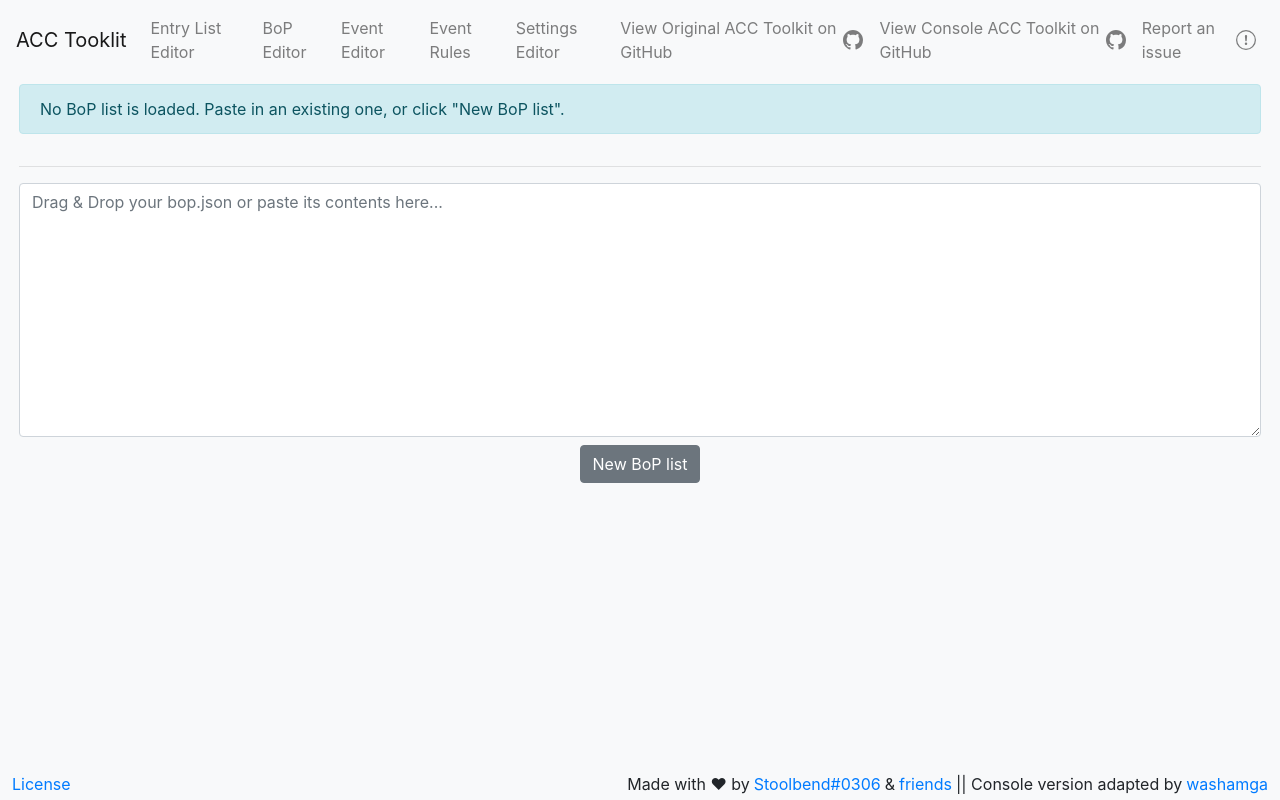
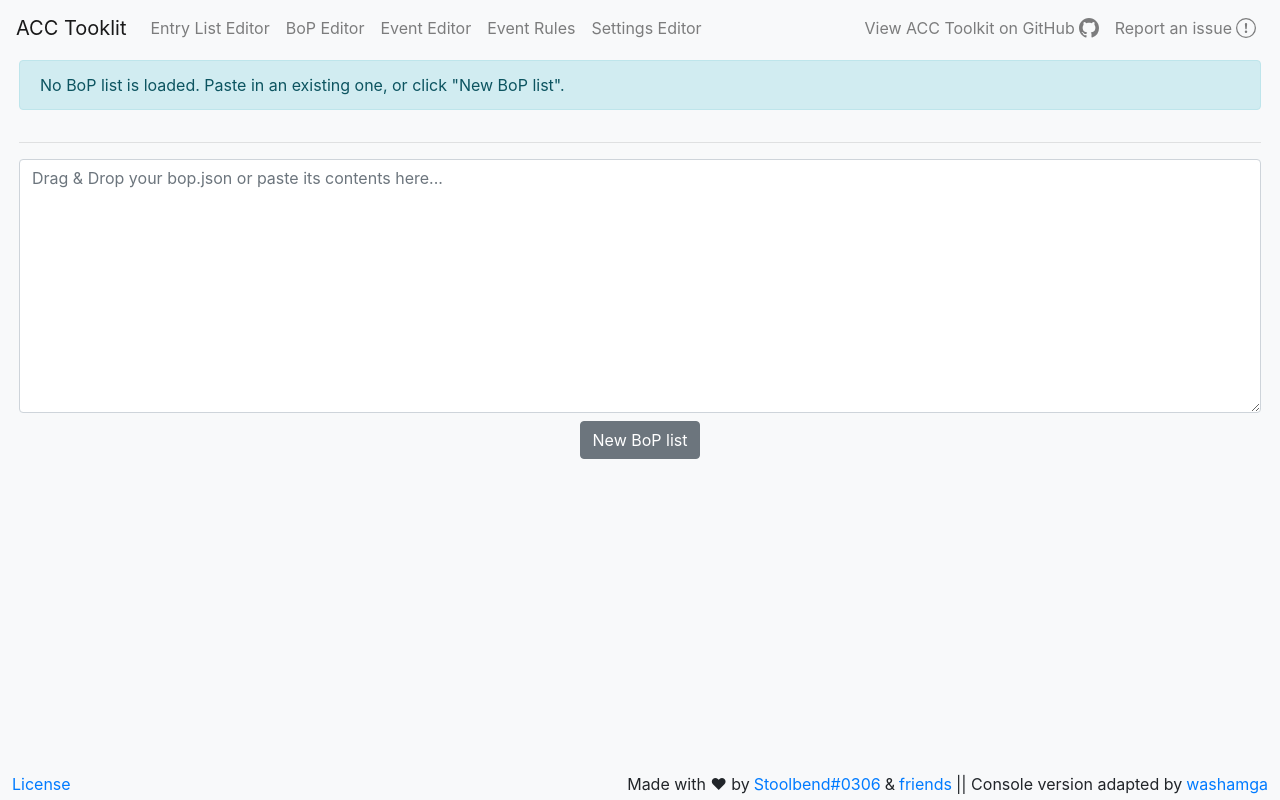
Before and after one commit to Stoolbend/acc-toolkit, a Vue app: page /#/Bop in a window 1280 px wide. Built offline with nearby package versions, Linux system fonts and the light colour scheme.

Commit message:
playerId magic and some header updates

```diff
--- a/src/components/Header.vue
+++ b/src/components/Header.vue
@@ -42,17 +42,7 @@
           href="https://github.com/Stoolbend/acc-toolkit"
           target="_blank">
           <div class="d-flex flex-row align-items-center">
-            View Original ACC Toolkit on GitHub
-            <b-icon
-              icon="github"
-              class="ml-1"/>
-          </div>
-        </b-nav-item>
-        <b-nav-item
-          href="https://github.com/kourousis/acc-toolkit/tree/xbox-version"
-          target="_blank">
-          <div class="d-flex flex-row align-items-center">
-            View Console ACC Toolkit on GitHub
+            View ACC Toolkit on GitHub
             <b-icon
               icon="github"
               class="ml-1"/>
--- a/src/views/EntryList.vue
+++ b/src/views/EntryList.vue
@@ -43,7 +43,7 @@
                       </b-input-group>
                     </div>
                     <div class="d-flex flex-row pb-1">
-                      <b-input-group size="sm" prepend="Xbox ID">
+                      <b-input-group size="sm" prepend="Xbox/PS5 ID">
                         <b-input type="text" :value="driver.playerID" @change="onDriverPropertyChange(driver, data.item, 'playerID', $event)" />
                       </b-input-group>
                     </div>
@@ -64,7 +64,7 @@
                       <div v-if="!driver.playerID" class="d-flex flex-row align-items-center pt-1">
                         <b-icon icon="exclamation-triangle-fill" variant="danger" font-scale="1.2" class="mr-2" />
                         <small>
-                          Xbox ID is empty
+                          Xbox/PS5 ID is empty
                         </small>
                       </div>
                       <div v-if="!data.item.overrideDriverInfo" class="d-flex flex-row align-items-center pt-1">
@@ -441,9 +441,10 @@
     },
     onDriverPropertyChange(driver, entry, key, value, isInt = false) {
       // Before processing, apply some quick field validation
-      if (key === 'playerID' && (!value.startsWith('S')))
+      if (key === 'playerID' && (!value.startsWith('M') && value.length === 16))
         value = 'M' + value
-
+      else if ((key === 'playerID' && (!value.startsWith('P') && value.length > 16)))
+        value = 'P' + value
       // Clone existing entry list
       let newList = cloneDeep(this.entryList)
       // Find entry we want to modify
```
